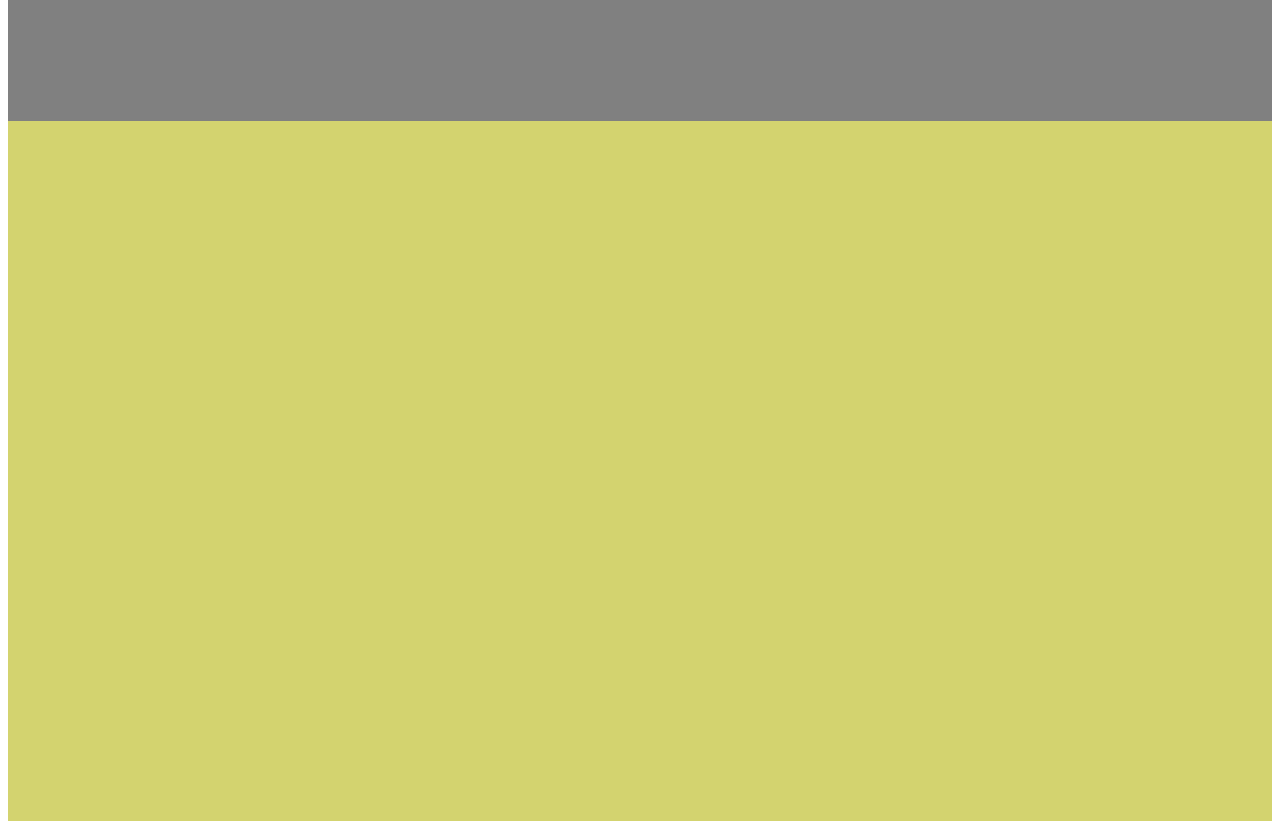
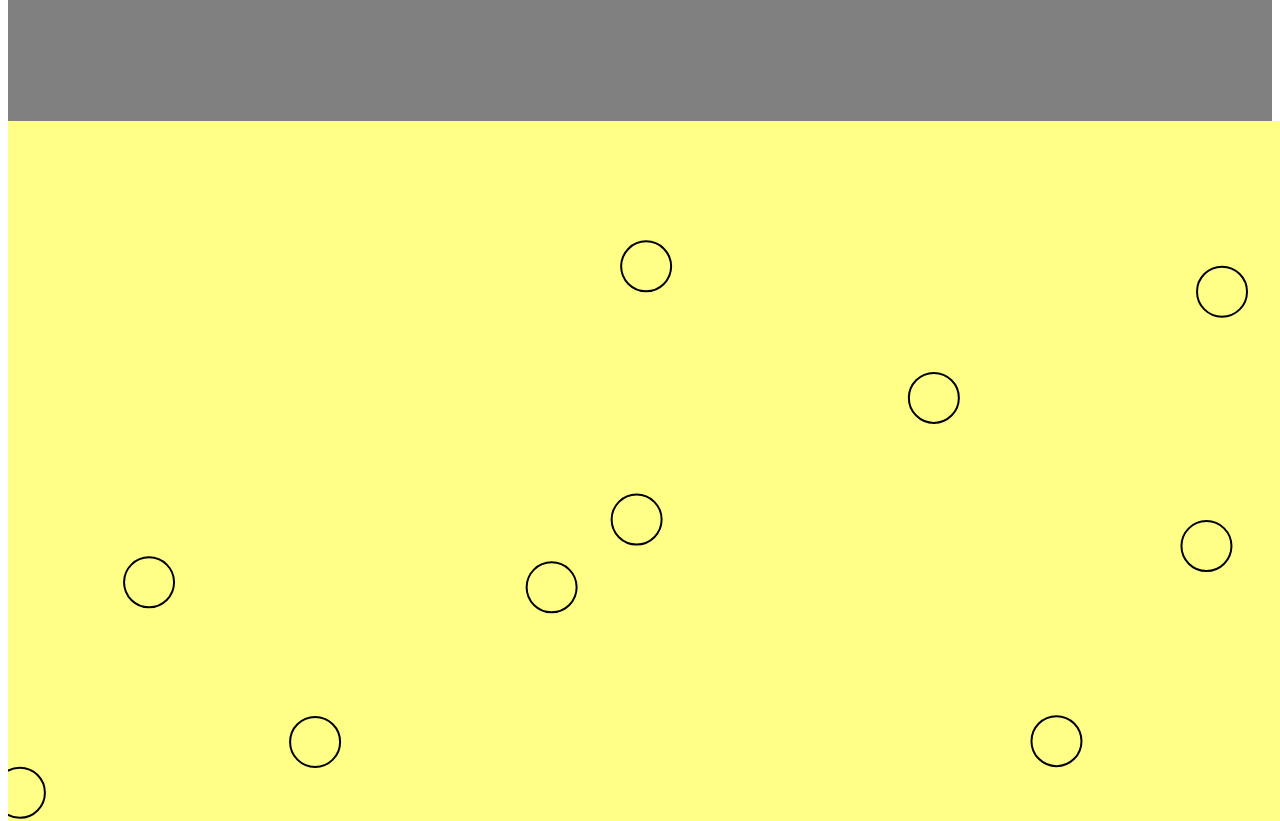
Before and after one commit to TyriekBarker/WebApp1, a plain HTML site: page index.html in a window 1280 px wide. Shown: the part 1100-1921 px from the top of the page. Drawn offline with Linux system fonts and the light colour scheme.

Commit message:
Removed Unnecessary Div

```diff
--- a/index.html
+++ b/index.html
@@ -9,9 +9,7 @@
     <h1 class="kkk">Hello World!</h1>
     <img src="./Images/627b8c8b-26c1-4c6b-8e70-c18fdc5033d7.56b7ed690406596bd2a6483d27982d5e.webp"  style="justify-content: center;"width="80%">
 </div>
-<div id="main-page">
-<br>
-</div>
+
 <canvas id="canvas">
     <br>
 </canvas>
--- a/style.css
+++ b/style.css
@@ -6,8 +6,3 @@
 
 #background {background-color: grey;
 padding: 20%;}
-
-#main-page {
-    background-color: rgb(211, 211, 111);
-    padding-bottom: 80%;
-}
```
